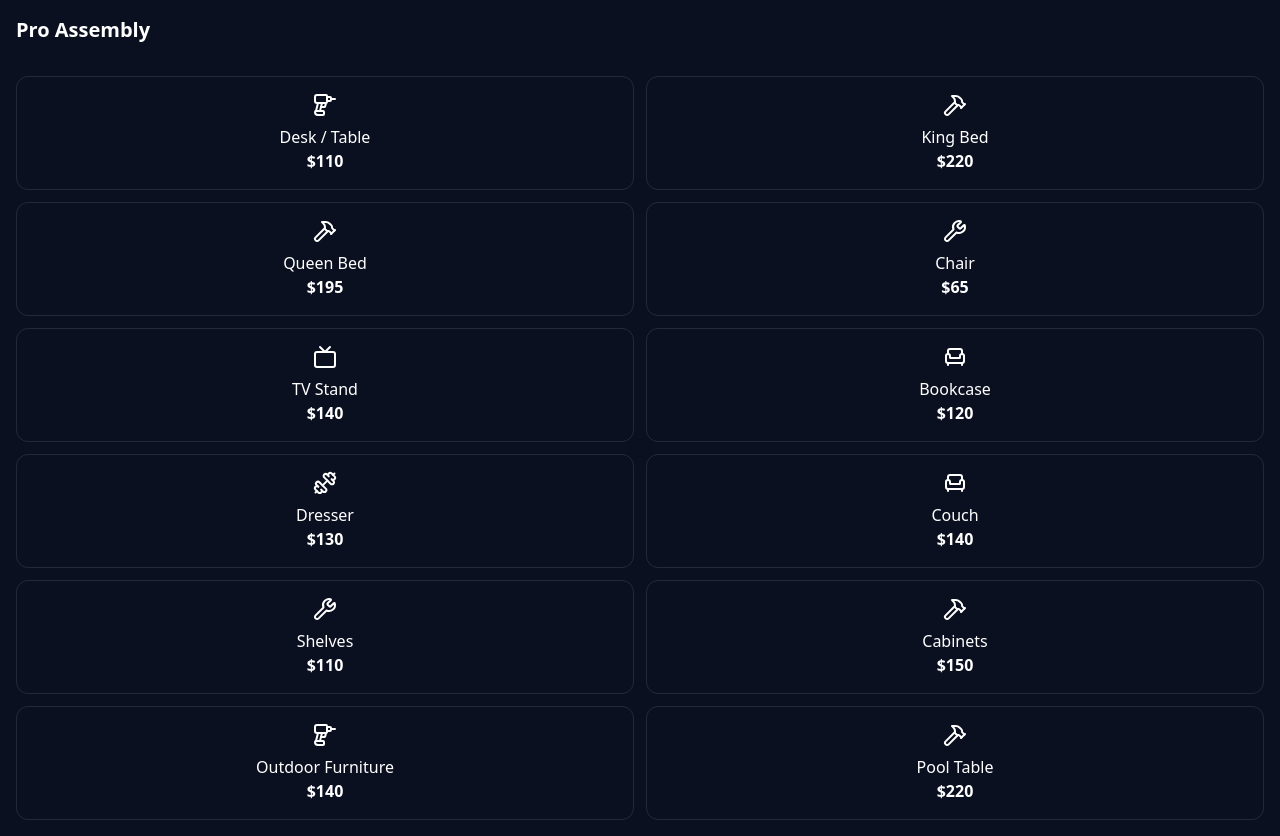
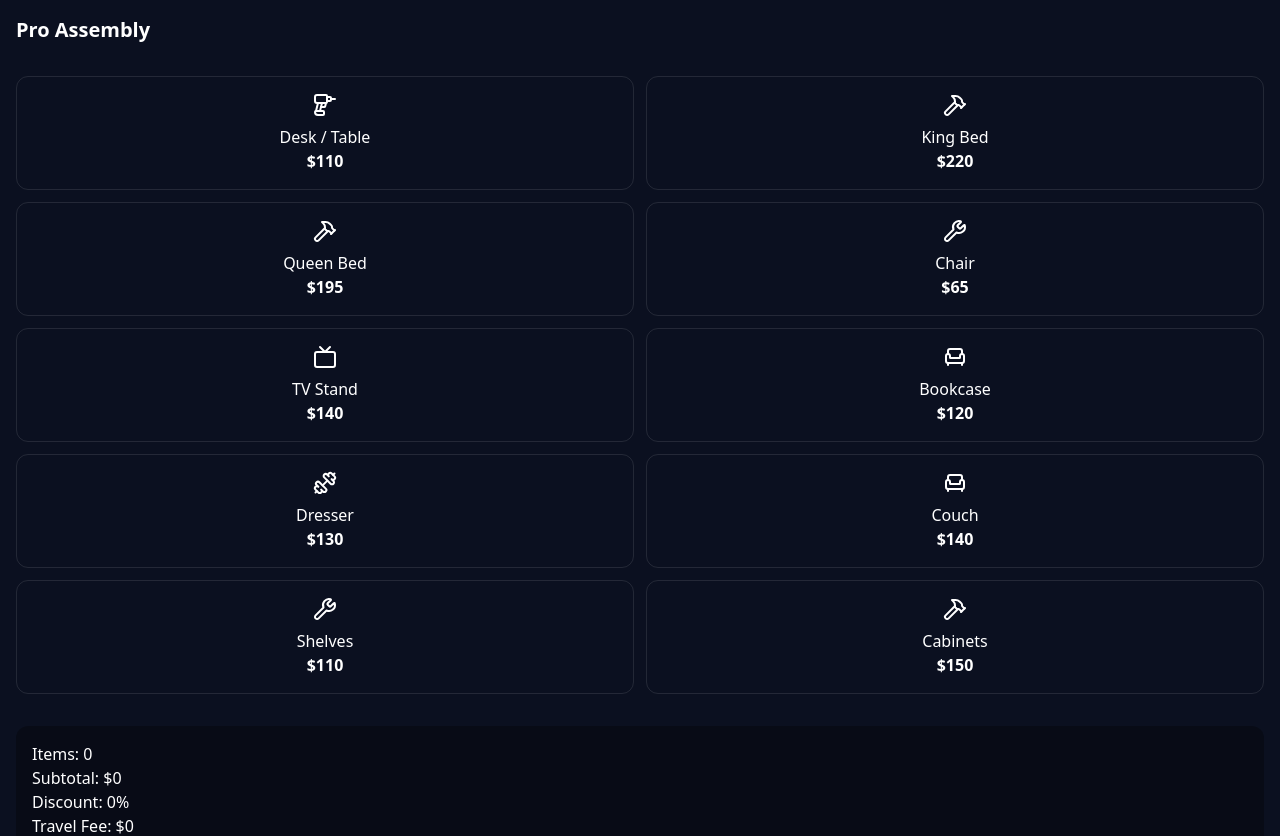
Before and after one commit to oceanasrat/Pro-assembly, a React (Vite) app: page / in a window 1280 px wide. Shown: the top 836 px of the page. Built offline with nearby package versions, Linux system fonts and the light colour scheme.

Commit message:
Refactor Preview.jsx by removing unused services
Removed unused services and comments to clean up code.

```diff
--- a/src/Preview.jsx
+++ b/src/Preview.jsx
@@ -31,11 +31,8 @@ export default function Preview() {
     { icon: Armchair, label: "Couch", price: 140 },
     { icon: Wrench, label: "Shelves", price: 110 },
     { icon: Hammer, label: "Cabinets", price: 150 },
-    { icon: Drill, label: "Outdoor Furniture", price: 140 },
-    { icon: Hammer, label: "Pool Table", price: 220 },
   ];
 
-  // Toggle + quantity
   const toggleService = (service) => {
     const exists = selectedServices.find(s => s.label === service.label);
 
@@ -54,7 +51,6 @@ export default function Preview() {
     );
   };
 
-  // 💰 Total calculation
   const total = selectedServices.reduce(
     (sum, s) => sum + s.price * s.qty,
     0
@@ -65,14 +61,12 @@ export default function Preview() {
     0
   );
 
-  // 🎯 Discount
   let discount = 0;
   if (itemCount >= 4) discount = 0.15;
   else if (itemCount >= 2) discount = 0.10;
 
   const discountedTotal = Math.round(total * (1 - discount));
 
-  // 🚗 Travel Fee (lower)
   const getTravelFee = (zip) => {
     if (!zip) return 0;
     const z = parseInt(zip);
@@ -160,7 +154,7 @@ Date: ${form.date}
         })}
       </div>
 
-      {/* Quantity Controls */}
+      {/* Quantity */}
       <div className="px-4 space-y-2">
         {selectedServices.map((s) => (
           <div key={s.label} className="flex justify-between items-center bg-black/30 p-2 rounded">
```
